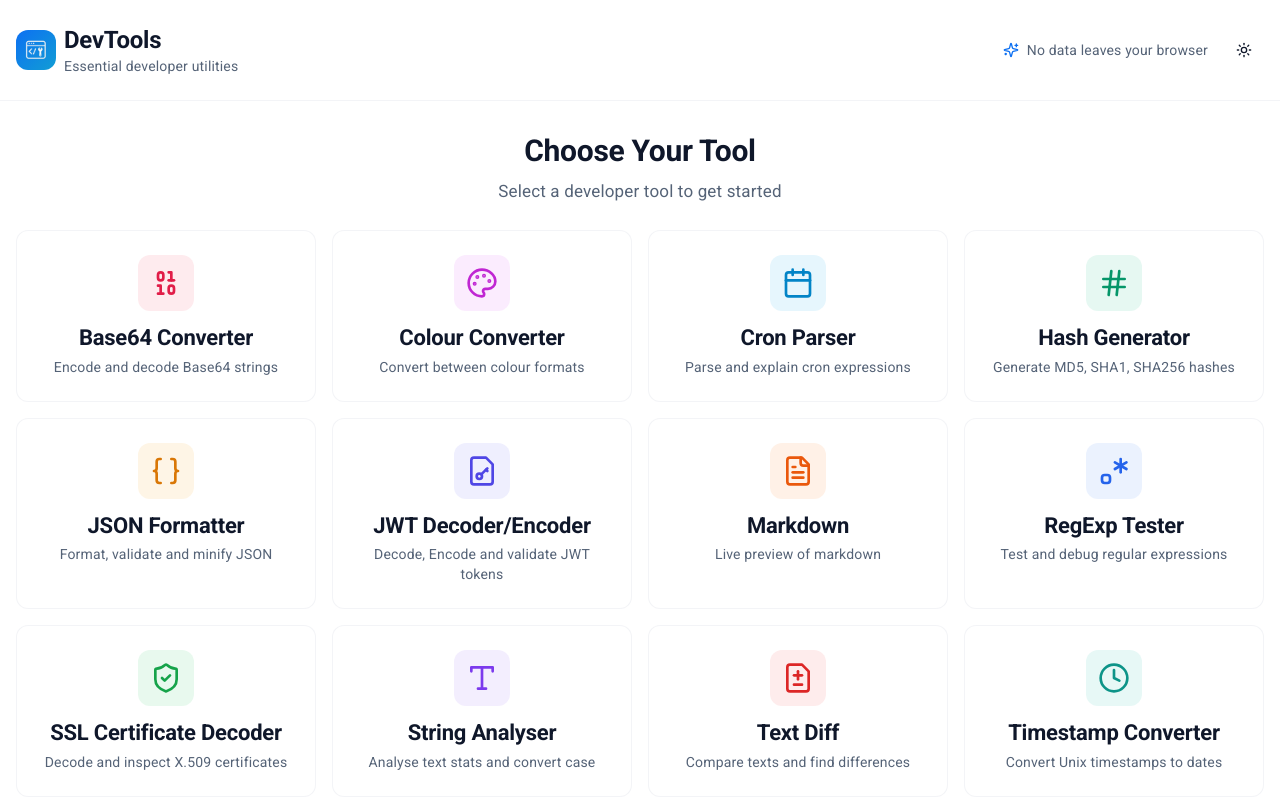
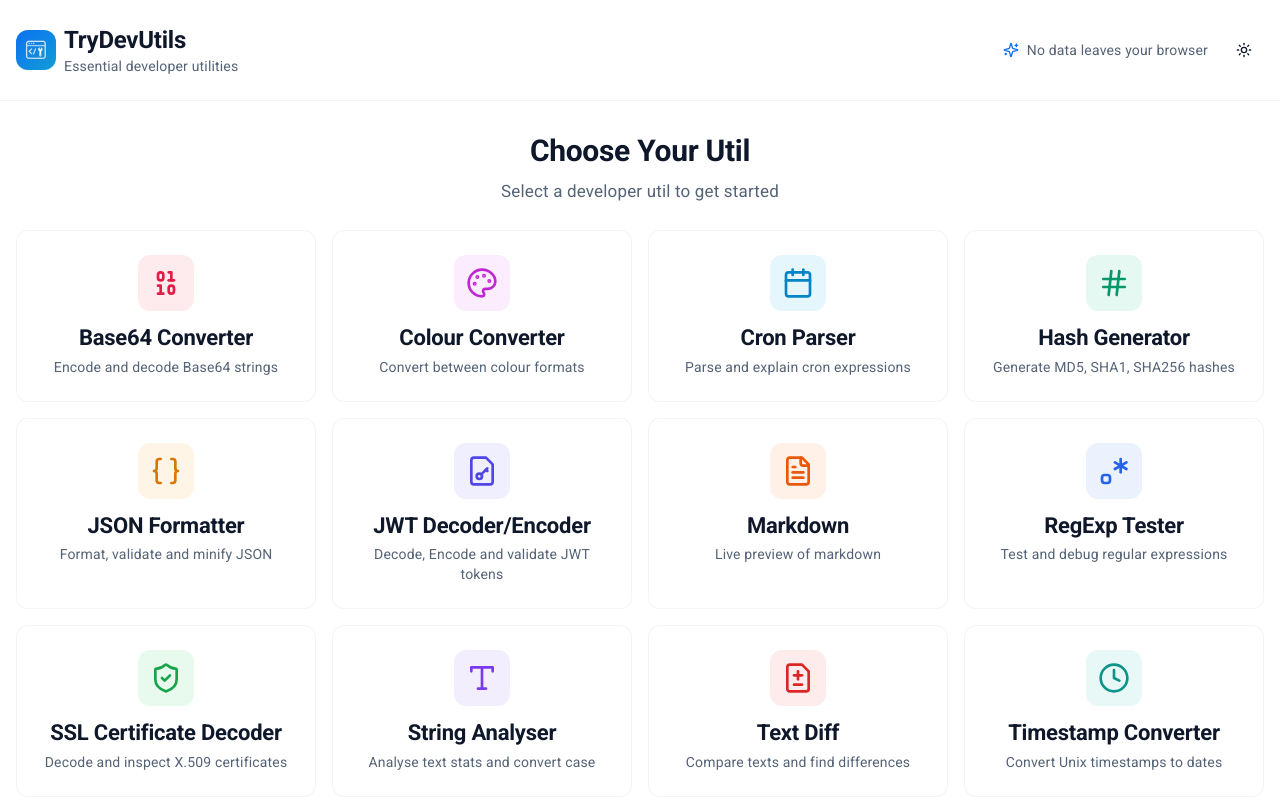
Before and after one commit to gammabowl/try-devutils, a React (Vite) app: page / in a window 1280 px wide. Shown: the top 800 px of the page. Built offline with nearby package versions, Linux system fonts and the light colour scheme.

Commit message:
chore: rename to trydevutils

```diff
--- a/index.html
+++ b/index.html
@@ -30,18 +30,18 @@
       })();
     </script>
     <meta name="viewport" content="width=device-width, initial-scale=1.0" />
-    <title>DevTools - Essential Developer Utilities</title>
-    <meta name="description" content="Developer tools for JWT decoding, encoding, JSON formatting, validation, and UUID generation, Base64 converter, Timestamp converter, Text diff, Cron parser, Colour converter, Hash generator, Yaml validator. All processing happens locally in your browser." />
-    <meta name="author" content="DevTools Suite" />
+    <title>TryDevUtils - Essential Developer Utilities</title>
+    <meta name="description" content="Developer utilities for JWT decoding, encoding, JSON formatting, validation, and UUID generation, Base64 converter, Timestamp converter, Text diff, Cron parser, Colour converter, Hash generator, Yaml validator. All processing happens locally in your browser." />
+    <meta name="author" content="TryDevUtils" />
 
-    <meta property="og:title" content="DevTools - Essential Developer Utilities" />
-    <meta property="og:description" content="Developer tools for JWT decoding, encoding, JSON formatting, validation, and UUID generation, Base64 converter, Timestamp converter, Text diff, Cron parser, Colour converter, Hash generator, Yaml validator. All processing happens locally in your browser." />
+    <meta property="og:title" content="TryDevUtils - Essential Developer Utilities" />
+    <meta property="og:description" content="Developer utilities for JWT decoding, encoding, JSON formatting, validation, and UUID generation, Base64 converter, Timestamp converter, Text diff, Cron parser, Colour converter, Hash generator, Yaml validator. All processing happens locally in your browser." />
     <meta property="og:type" content="website" />
     <meta property="og:image" content="https://www.devtools.tf/og_devtools.png" />
 
     <meta name="twitter:card" content="summary_large_image" />
-    <meta property="twitter:title" content="DevTools - Essential Developer Utilities" />
-    <meta property="twitter:description" content="Developer tools for JWT decoding, encoding, JSON formatting, validation, and UUID generation, Base64 converter, Timestamp converter, Text diff, Cron parser, Colour converter, Hash generator, Yaml validator. All processing happens locally in your browser." />
+    <meta property="twitter:title" content="TryDevUtils - Essential Developer Utilities" />
+    <meta property="twitter:description" content="Developer utilities for JWT decoding, encoding, JSON formatting, validation, and UUID generation, Base64 converter, Timestamp converter, Text diff, Cron parser, Colour converter, Hash generator, Yaml validator. All processing happens locally in your browser." />
     <meta name="twitter:image" content="https://www.devtools.tf/og_devtools.png" />
   </head>
 
--- a/src/components/Layout.tsx
+++ b/src/components/Layout.tsx
@@ -19,10 +19,10 @@ export function Layout() {
           <div className="flex items-center gap-3">
             <Link to="/" className="flex items-center gap-2 hover:opacity-80 transition-opacity">
               <div className="p-2 rounded-lg dev-gradient">
-                <img src="/logo.png" alt="DevTools Suite Logo" className="h-6 w-6" />
+                <img src="/logo.png" alt="TryDevUtils Logo" className="h-6 w-6" />
               </div>
               <div>
-                <h1 className="text-2xl font-bold text-foreground">DevTools</h1>
+                <h1 className="text-2xl font-bold text-foreground">TryDevUtils</h1>
                 <p className="text-sm text-muted-foreground">Essential developer utilities</p>
               </div>
             </Link>
@@ -62,7 +62,7 @@ export function Layout() {
                 </DialogTrigger>
                 <DialogContent>
                   <DialogHeader>
-                    <DialogTitle>Why another dev tools?</DialogTitle>
+                    <DialogTitle>Why another dev utils?</DialogTitle>
                   </DialogHeader>
                   <div className="space-y-4 text-sm text-muted-foreground">
                     <p>
--- a/src/main.tsx
+++ b/src/main.tsx
@@ -4,7 +4,7 @@ import './index.css'
 import { ThemeProvider } from './components/theme-provider'
 
 createRoot(document.getElementById("root")!).render(
-  <ThemeProvider defaultTheme="system" storageKey="devtools-theme">
+  <ThemeProvider defaultTheme="system" storageKey="trydevutils-theme">
     <App />
   </ThemeProvider>
 );
--- a/src/pages/Index.tsx
+++ b/src/pages/Index.tsx
@@ -17,8 +17,8 @@ const Index = () => {
   return (
     <div className="space-y-6">
       <div className="text-center">
-        <h2 className="text-3xl font-bold text-foreground mb-2">Choose Your Tool</h2>
-        <p className="text-muted-foreground">Select a developer tool to get started</p>
+        <h2 className="text-3xl font-bold text-foreground mb-2">Choose Your Util</h2>
+        <p className="text-muted-foreground">Select a developer util to get started</p>
       </div>
 
       <div className="grid grid-cols-1 md:grid-cols-2 lg:grid-cols-3 xl:grid-cols-4 gap-4">
```
